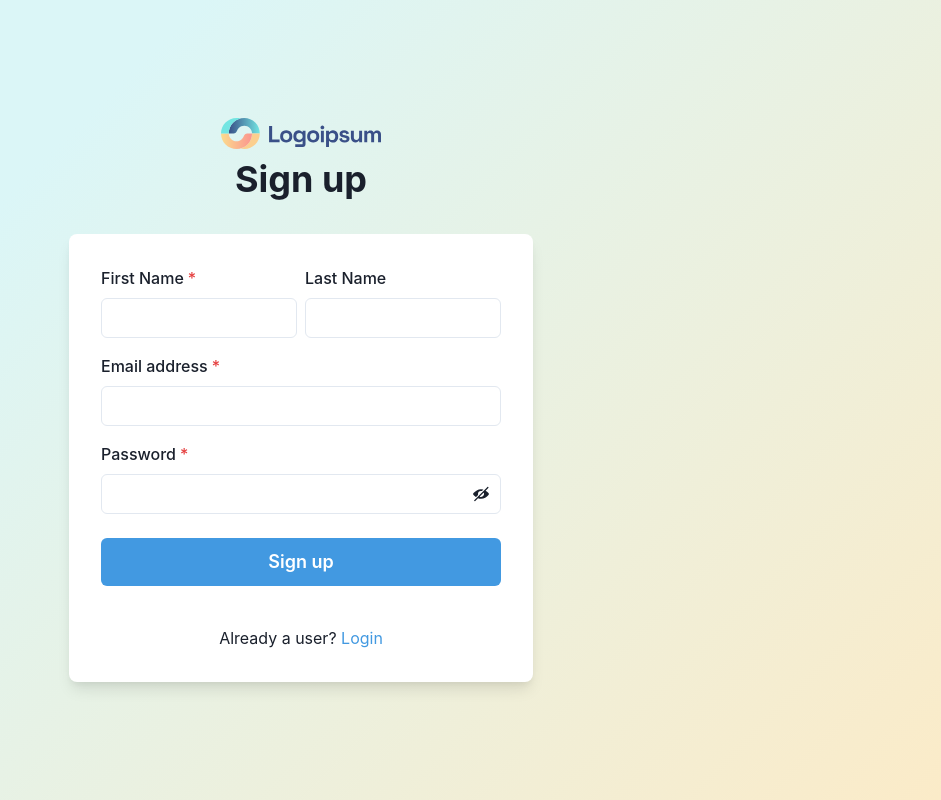
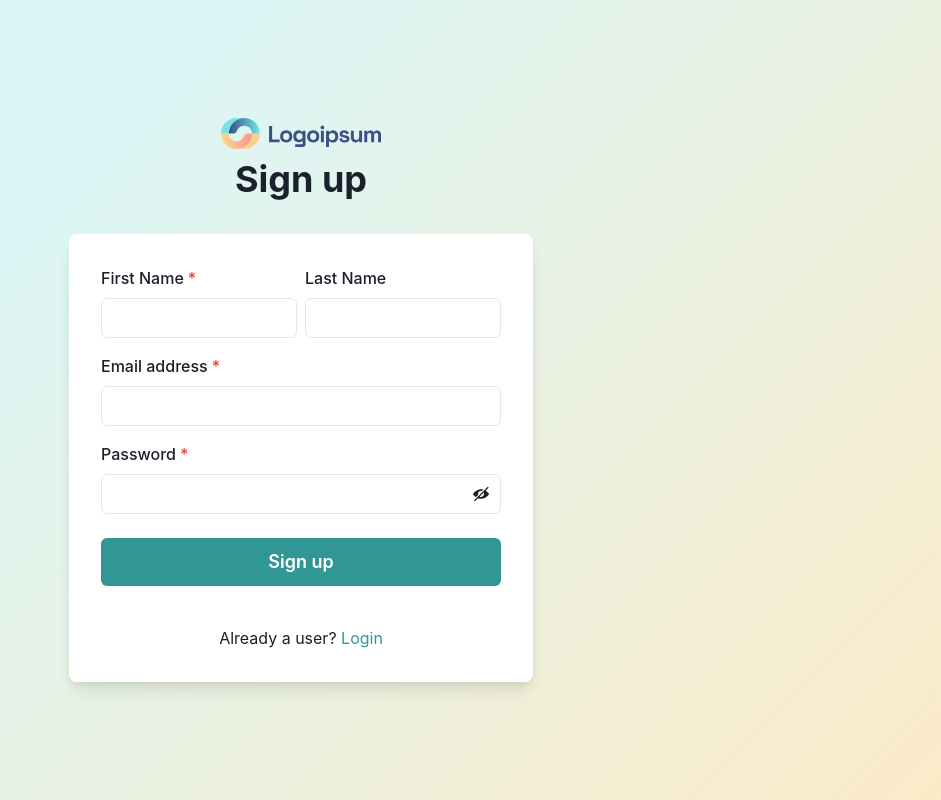
Before and after one commit to Vdf-HumansInLearning/conference-fe, a React (Create React App) app: page /register in a window 1280 px wide. Shown: the whole page, without its empty margins (339-1280 px from the left). Built offline with nearby package versions, Linux system fonts and the light colour scheme.

Commit message:
modified background color of register/login buttons

```diff
--- a/src/components/LoginForm.js
+++ b/src/components/LoginForm.js
@@ -44,10 +44,10 @@ function LoginForm({ handleLogin }) {
             <Stack spacing={10}>
               <Button
                 onClick={handleLogin}
-                bg={"blue.400"}
+                bg={"#319795"}
                 color={"white"}
                 _hover={{
-                  bg: "blue.500",
+                  bg: "#2e8e8c",
                 }}
               >
                 Sign in
--- a/src/components/RegisterForm.js
+++ b/src/components/RegisterForm.js
@@ -82,10 +82,10 @@ function RegisterForm({ handleRegister }) {
                 onClick={handleRegister}
                 loadingText="Submitting"
                 size="lg"
-                bg={"blue.400"}
+                bg={"#319795"}
                 color={"white"}
                 _hover={{
-                  bg: "blue.500",
+                  bg: "#2e8e8c",
                 }}
               >
                 Sign up
--- a/src/index.css
+++ b/src/index.css
@@ -1,5 +1,5 @@
 .link--blue {
-    color: var(--chakra-colors-blue-400);
+    color: var(--chakra-colors-teal-500);
 }
 
 .track-title {
```
